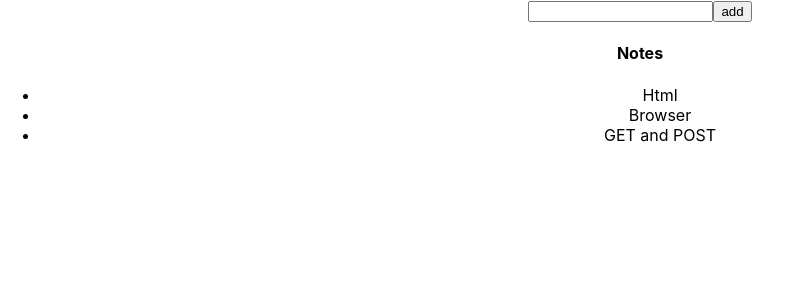
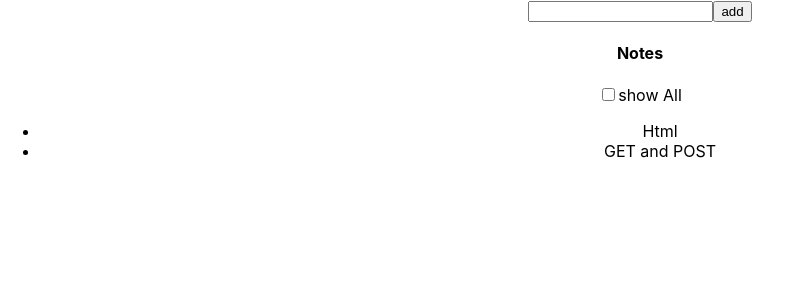
Before and after one commit to techBoolo/FullStackOpen2021-React, a React (Create React App) app: page / in a window 1280 px wide. Shown: the top 300 px of the page, without its empty margins (0-792 px from the left). Built offline with nearby package versions, Linux system fonts and the light colour scheme.

Commit message:
filter displaying notes

```diff
--- a/src/App.js
+++ b/src/App.js
@@ -27,6 +27,7 @@ const notesData = [
 const  App = () =>  {
   const [ notes, setNotes ] = useState(notesData);
   const [ content, setContent ] = useState('');
+  const [ showAll, setShowAll ] = useState(false);
 
   const generateId = (notes) => {
     const maxId = Math.max(...notes.map(note => note.id));
@@ -43,12 +44,15 @@ const  App = () =>  {
     }
     setNotes([...notes, newNote]);
     setContent('');
-    console.log(newNote);
   }
 
   const handleContentChange = (ev) => {
     setContent(ev.target.value);
   }
+
+  const notesToShow = showAll
+    ? notes
+    : notes.filter(note => note.important)
 
   return (
       <div className='App'>
@@ -57,8 +61,9 @@ const  App = () =>  {
           <button type='submit'>add</button>
         </form>
         <h4>Notes</h4>
+        <input type='checkbox' onChange={(ev) => setShowAll(ev.target.checked) } /><span>show All</span>
         <ul>
-          { notes.map(note =>  <Note key={note.id} note={note} />) }
+          { notesToShow.map(note =>  <Note key={note.id} note={note} />) }
         </ul>
       </div>
     )
```
